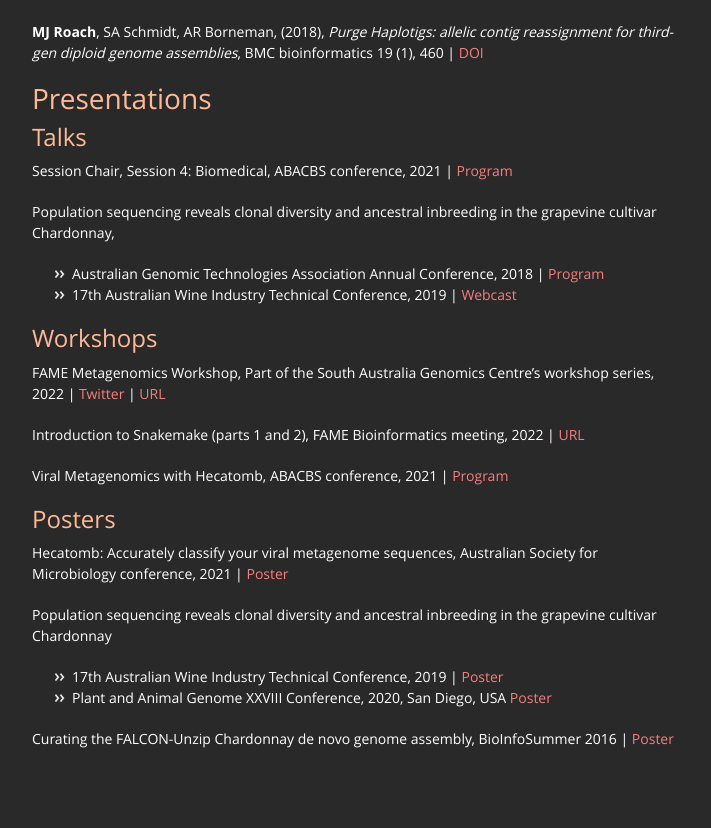
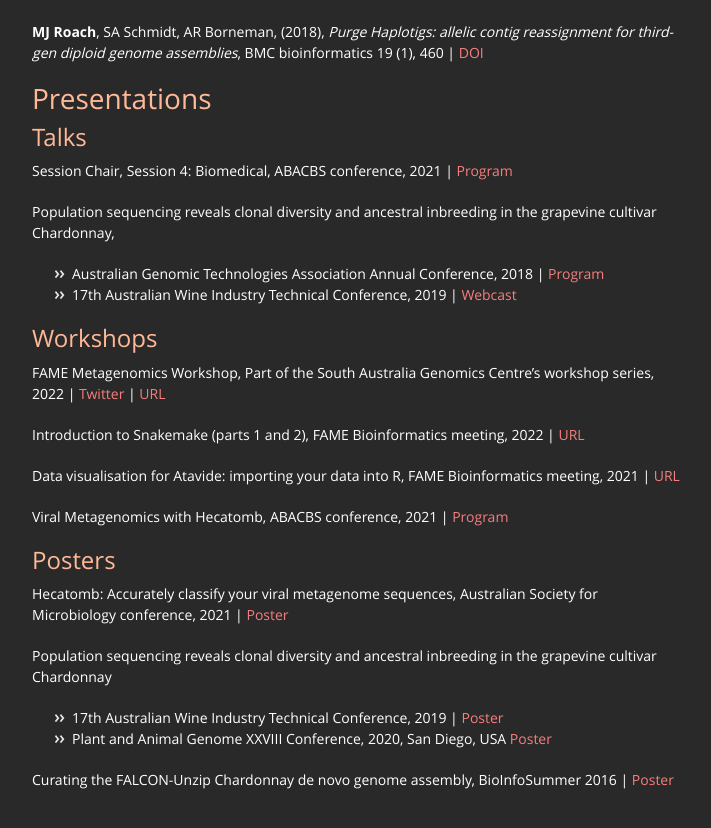
Before and after one commit to beardymcjohnface/beardymcjohnface.github.io, a Jekyll site: the page built from about.md, in a window 1280 px wide and 900 px high, scrolled down 1845 px. Shown: the top 828 px of the window, without its empty margins (283-994 px from the left). Built offline with Jekyll 4.4.1, drawn with Linux system fonts in a browser that asks for light colours.

Commit message:
update workshops

```diff
--- a/_includes/presentations.md
+++ b/_includes/presentations.md
@@ -21,6 +21,9 @@ FAME Metagenomics Workshop, Part of the South Australia Genomics Centre's worksh
 Introduction to Snakemake (parts 1 and 2), FAME Bioinformatics meeting, 2022 |
   [URL](https://fame.flinders.edu.au/blog/2022/05/10/snakemake-intro)
 
+Data visualisation for Atavide: importing your data into R, FAME Bioinformatics meeting, 2021 |
+  [URL](https://fame.flinders.edu.au/blog/2021/09/24/atavide-import)
+
 Viral Metagenomics with Hecatomb, ABACBS conference, 2021 |
   [Program](/docs/Program_ABACBS2021.pdf)
 
```
